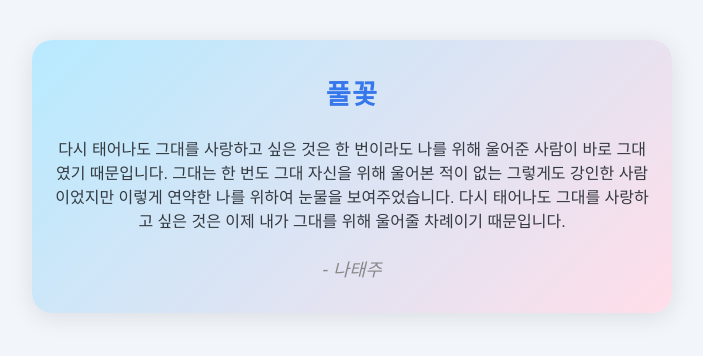
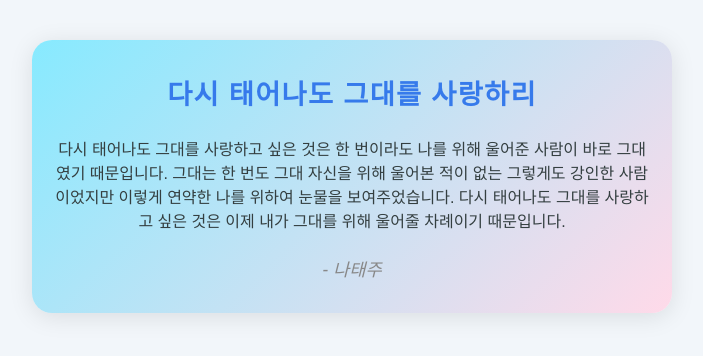
Before and after one commit to fcburf/myweb2, a plain HTML site: page index.html in a window 1280 px wide. Shown: the whole page, without its empty margins (288-991 px from the left). Drawn offline with Linux system fonts and the light colour scheme.

Commit message:
Update index.html

```diff
--- a/index.html
+++ b/index.html
@@ -16,11 +16,11 @@
     .poem-container {
       max-width: 600px;
       margin: 40px auto;
-      background: linear-gradient(135deg, #b7eaff 0%, #ffdee9 100%);
+      background: linear-gradient(135deg, #87eaff 0%, #ffdae9 100%);
       border-radius: 20px;
       padding: 32px 20px;
       box-shadow: 0 4px 24px rgba(0,0,0,0.1);
-      color: #343a40;
+      color: #343f40;
       text-align: center;
       transition: background 0.3s;
     }
@@ -28,7 +28,7 @@
       font-size: 1.7rem;
       font-weight: bold;
       margin-bottom: 24px;
-      color: #3677eb;
+      color: #367aeb;
       letter-spacing: 0.05em;
     }
     .poem-author {
@@ -50,7 +50,7 @@
 </head>
 <body>
   <div class="poem-container">
-    <div class="poem-title">풀꽃</div>
+    <div class="poem-title">다시 태어나도 그대를 사랑하리</div>
     <div>
       <p>
         다시 태어나도
```
